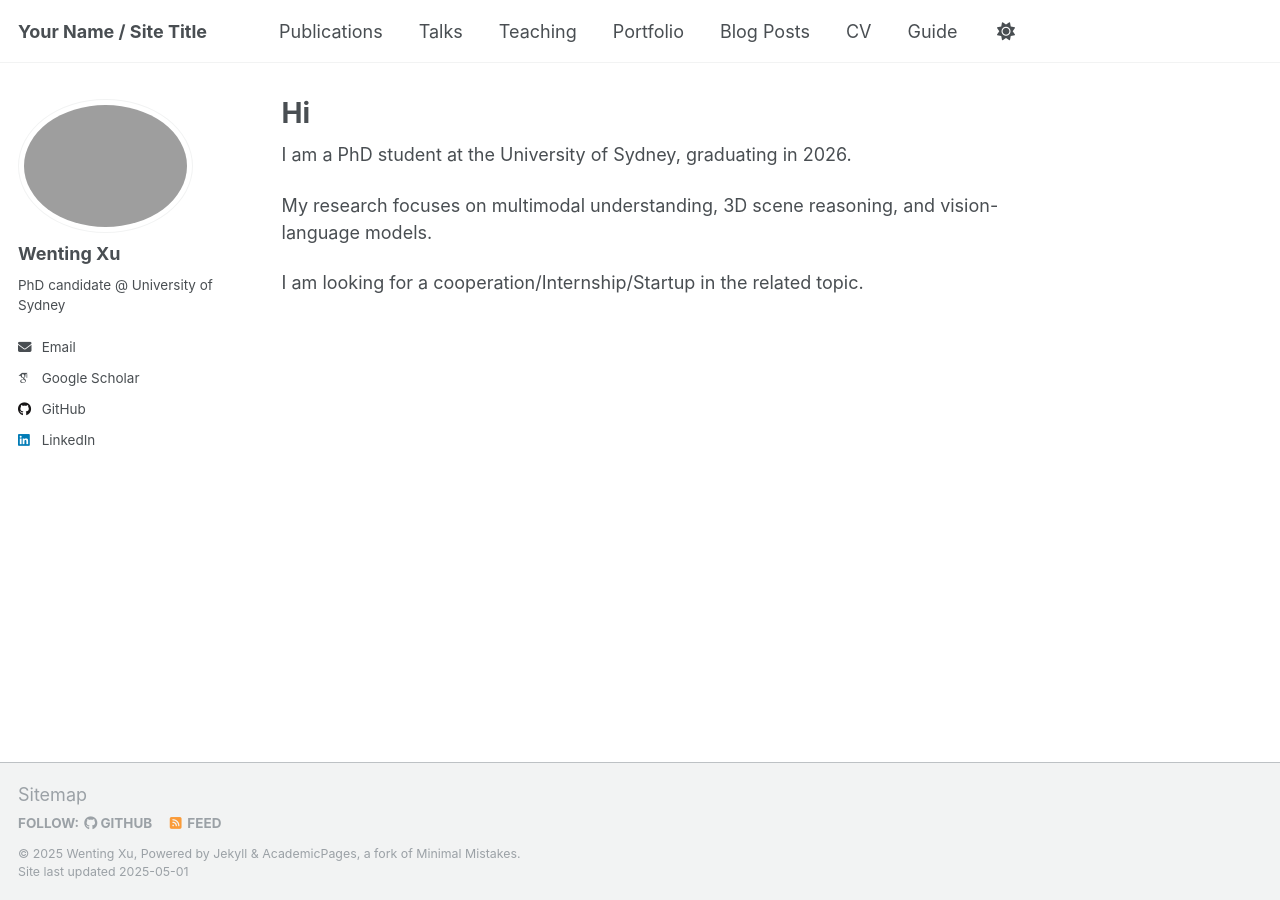
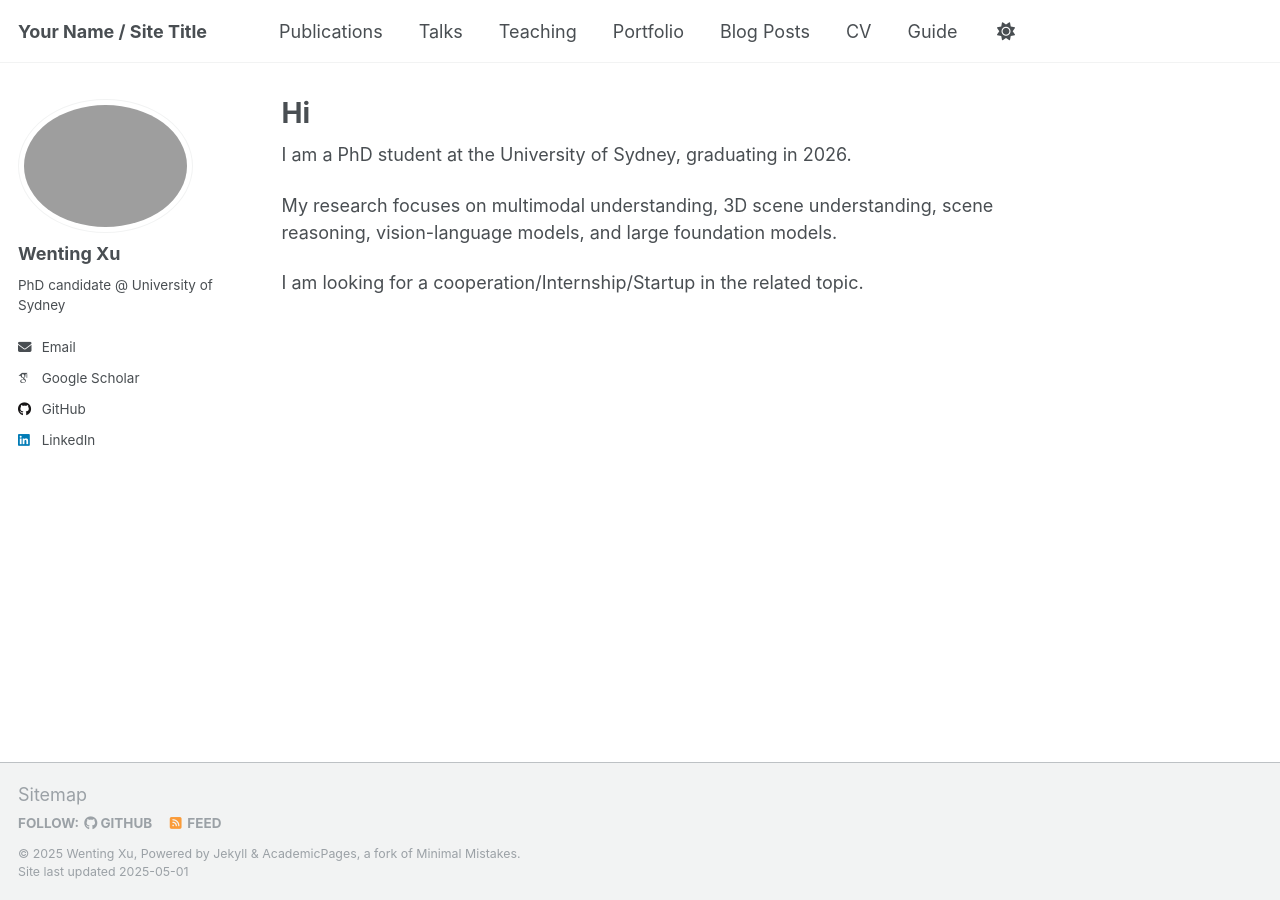
Before and after one commit to WentingXu3o3/wentingxu3o3.github.io, a Jekyll site: the page built from _pages/about.md, in a window 1280 px wide. Built offline with Jekyll 4.4.1, drawn with Linux system fonts in a browser that asks for light colours; some web fonts are replaced.

Commit message:
Update about.md

```diff
--- a/_pages/about.md
+++ b/_pages/about.md
@@ -9,6 +9,6 @@ redirect_from:
 
 I am a PhD student at the University of Sydney, graduating in 2026.
 
-My research focuses on multimodal understanding, 3D scene reasoning, and vision-language models.
+My research focuses on multimodal understanding, 3D scene understanding, scene reasoning, vision-language models, and large foundation models.
 
 I am looking for a cooperation/Internship/Startup in the related topic.
```
